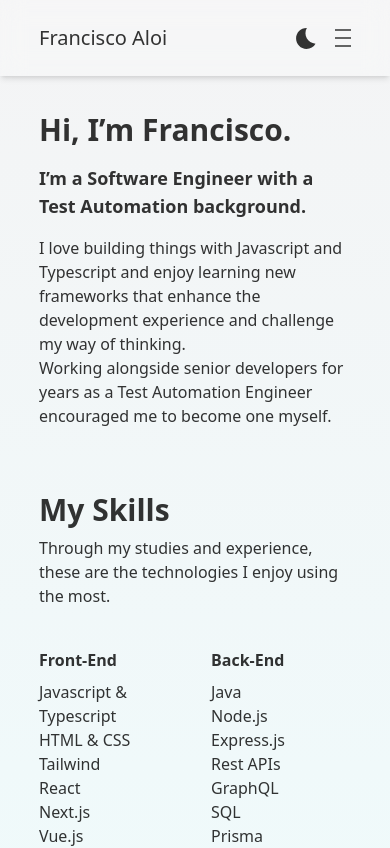
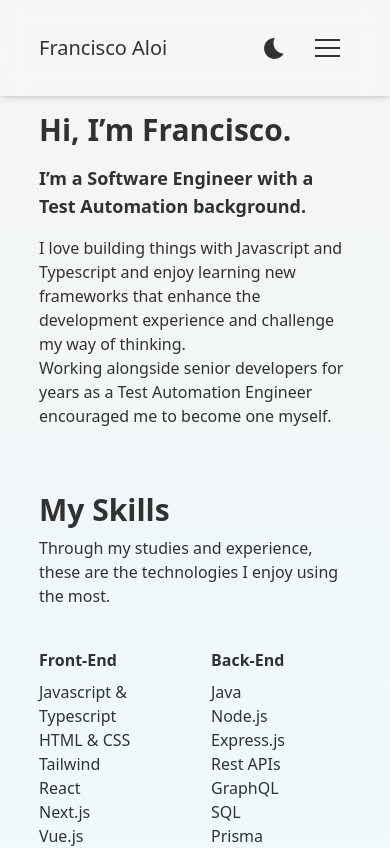
Before and after one commit to aloifran/portfolio, a Next.js app: page / in a window 390 px wide. Shown: the top 848 px of the page. Built offline with nearby package versions, Linux system fonts and the light colour scheme.

Commit message:
feat: replaced burger menu button

```diff
--- a/components/Burger.tsx
+++ /dev/null
@@ -1,93 +0,0 @@
-import { motion, SVGMotionProps } from "framer-motion";
-
-interface BurgerMenuProps extends SVGMotionProps<any> {
-    isOpen?: boolean;
-    color: string;
-    size: number;
-}
-
-export default function BurgerMenu({
-    isOpen = false,
-    color = "black",
-    size = 20,
-    ...props
-}: BurgerMenuProps) {
-    const variant = isOpen ? "opened" : "closed";
-    const top = {
-        closed: {
-            rotate: 0,
-            translateY: 0,
-        },
-        opened: {
-            rotate: 45,
-            translateY: 2,
-        },
-    };
-    const center = {
-        closed: {
-            opacity: 1,
-        },
-        opened: {
-            opacity: 0,
-        },
-    };
-    const bottom = {
-        closed: {
-            rotate: 0,
-            translateY: 0,
-        },
-        opened: {
-            rotate: -45,
-            translateY: -2,
-        },
-    };
-    const lineProps = {
-        stroke: color,
-        strokeWidth: 1.2,
-        vectorEffect: "non-scaling-stroke",
-        initial: "closed",
-        animate: variant,
-    };
-
-    const unitHeight = 4;
-    const unitWidth = (unitHeight * (size as number)) / (size as number);
-
-    return (
-        <div className="burger">
-            <motion.svg
-                // data-test="burger"
-                viewBox={`0 0 ${unitWidth} ${unitHeight}`}
-                overflow="visible"
-                preserveAspectRatio="none"
-                width={size}
-                height={size}
-                {...props}
-            >
-                <motion.line
-                    x1="0"
-                    x2={unitWidth}
-                    y1="0"
-                    y2="0"
-                    variants={top}
-                    {...lineProps}
-                />
-                <motion.line
-                    x1="0"
-                    x2={unitWidth}
-                    y1="2"
-                    y2="2"
-                    variants={center}
-                    {...lineProps}
-                />
-                <motion.line
-                    x1="0"
-                    x2={unitWidth}
-                    y1="4"
-                    y2="4"
-                    variants={bottom}
-                    {...lineProps}
-                />
-            </motion.svg>
-        </div>
-    );
-}
--- a/components/Navigation.tsx
+++ b/components/Navigation.tsx
@@ -1,17 +1,16 @@
 import { useState } from "react";
-import { useTheme } from "next-themes";
 import Link from "next/link";
-import Burger from "./Burger";
 import ThemeSelector from "./ThemeSelector";
+import { Squash as Hamburger } from "hamburger-react";
 import { AnimatePresence, motion } from "framer-motion";
 
 export default function Navigation() {
-    const { theme } = useTheme();
     const [navShow, setNavShow] = useState(false);
     const [isOpen, setIsOpen] = useState(false);
 
     const handleNav = () => {
         setNavShow(!navShow);
+        setIsOpen(!isOpen);
     };
 
     const closeNav = () => {
@@ -66,19 +65,13 @@
                         <div className="items-center justify-between md:flex md:flex-row-reverse">
                             <div className="flex items-center justify-center space-x-4 md:ml-6 md:space-x-6">
                                 <ThemeSelector />
-                                <button
-                                    className="rounded-lg md:hidden"
-                                    onClick={handleNav}
-                                >
-                                    <Burger
-                                        isOpen={isOpen}
-                                        onClick={() => setIsOpen(!isOpen)}
-                                        size={16}
-                                        color={
-                                            theme === "dark" ? "white" : "black"
-                                        }
+                                <div className="md:hidden">
+                                    <Hamburger
+                                        toggle={handleNav}
+                                        toggled={isOpen}
+                                        size={25}
                                     />
-                                </button>
+                                </div>
                             </div>
                             {/* links */}
                             <div className="hidden items-center justify-center space-x-4 md:flex md:space-x-6">
--- a/package.json
+++ b/package.json
@@ -17,6 +17,7 @@
         "eslint-config-next": "13.2.4",
         "eslint-plugin-tailwindcss": "^3.11.0",
         "framer-motion": "^10.11.5",
+        "hamburger-react": "^2.5.0",
         "next": "13.2.4",
         "next-themes": "^0.2.1",
         "react": "18.2.0",
```
Also changed, not shown: 2 other files (tests, documents, lock files or other folders).
